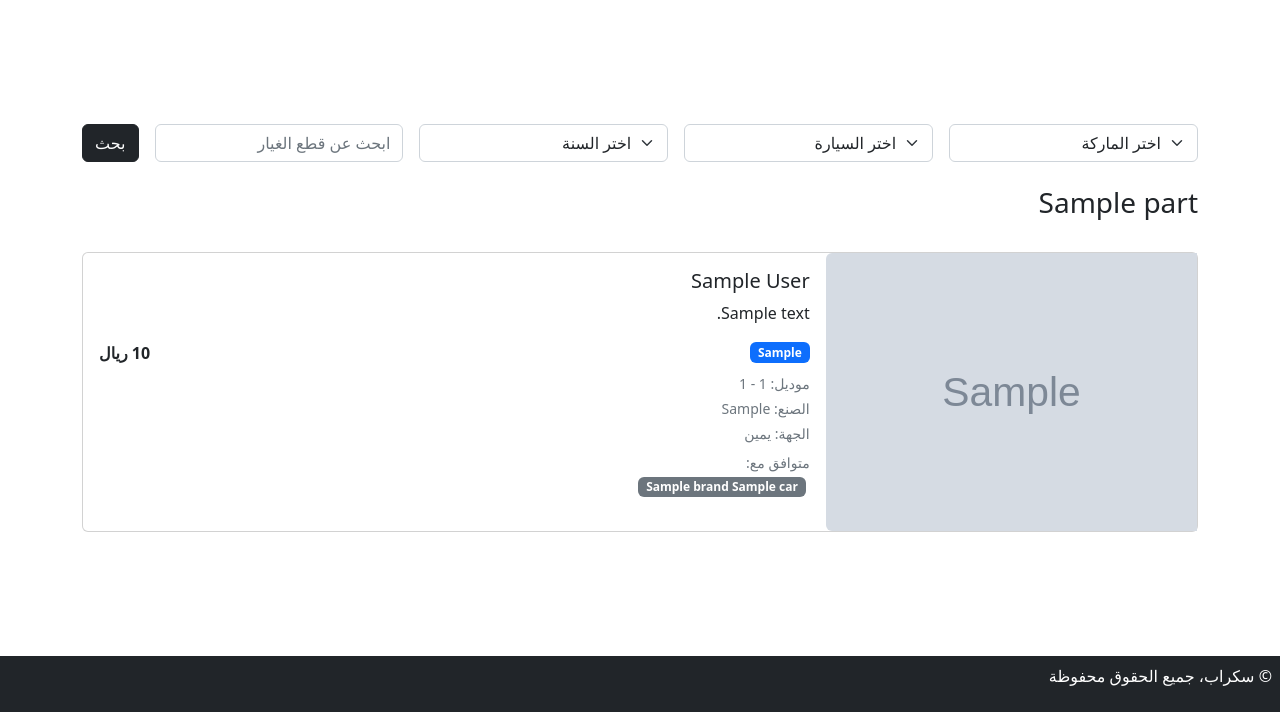
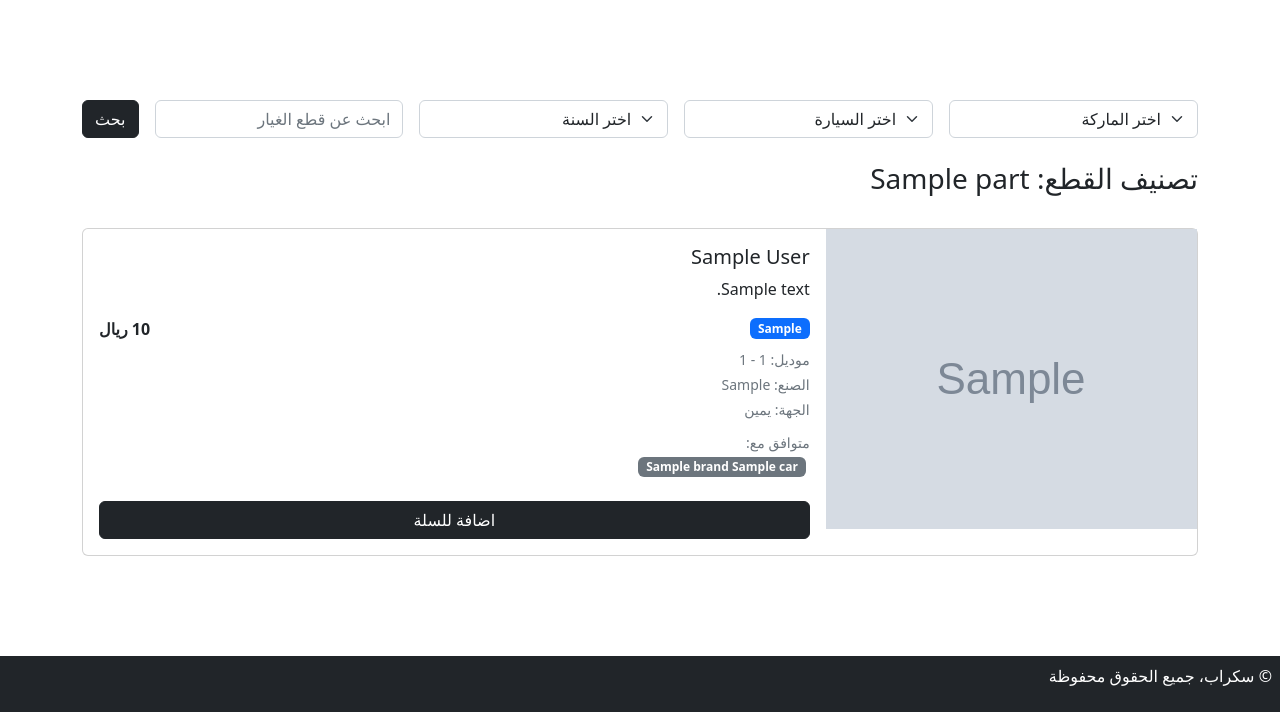
Before and after one commit to osama-fahd/ScrapProject, a Django app: page /autoparts/products/1/ in a window 1280 px wide. Shown: the part 88-800 px from the top of the page. Run offline with Django 5.2, Linux system fonts and the light colour scheme; tables that the repository leaves empty hold one stand-in row (values such as "Sample post"); grey boxes marked "Sample" are stand-in pictures.

Commit message:
change style & add to cart button

```diff
--- a/Scrap/autoparts/models.py
+++ b/Scrap/autoparts/models.py
@@ -44,22 +44,28 @@ class Product(models.Model):
     price = models.IntegerField()
     delivery_cost = models.IntegerField(blank=True, null=True)
     description = models.CharField(max_length=2000)
-    image = models.ImageField(upload_to="products_images/", default="products_images/", blank=True)
+    image = models.ImageField(upload_to="products_images/", default="products_images/default.svg", blank=True)
+
+    # method that returns part image if product has no image or has default.svg
+    def get_display_image_url(self):
+        if not self.image or self.image.name == 'products_images/default.svg':
+            return self.part.image.url
+        return self.image.url
 
     def __str__(self) -> str:
         return self.name
 
 
     # class PartCategory(models.TextChoices):
-    #     ENGINES = "Engine & Transmission", "المكينة والقير"
-    #     ELECTRICALS = "Electircal",  "قطع كهربائية"
-    #     EXTERIORS = "Exterior & Body", "البودي"
-    #     LIGHTS = "lights", "الأنوار"
-    #     COOLIINGS = "Cooling & Heating", "التبريد والتكييف"
-    #     INTERIOIR = "Interior & Accessories", "الداخلية والاكسسوارت"
-    #     SUSPENSIONS = "Suspensions", "الميزانية / نظام التعليق"
-    #     MECHANICALS = "Mechanical", "قطع ميكانيكية"
-    #     UNCATEGORIZED = "Uncategorized", "قطع غير مصنفة"
+        # ENGINES = "Engine & Transmission", "المكينة والقير"
+        # ELECTRICALS = "Electircal",  "قطع كهربائية"
+        # EXTERIORS = "Exterior & Body", "البودي"
+        # LIGHTS = "lights", "الأنوار"
+        # COOLIINGS = "Cooling & Heating", "التبريد والتكييف"
+        # INTERIOIR = "Interior & Accessories", "الداخلية والاكسسوارت"
+        # SUSPENSIONS = "Suspensions", "الميزانية / نظام التعليق"
+        # MECHANICALS = "Mechanical", "قطع ميكانيكية"
+        # UNCATEGORIZED = "Uncategorized", "قطع غير مصنفة"
 
 
     # Engine = Part.objects.all().filter(part_category=Part.PartCategory.ENGINES)
--- a/Scrap/autoparts/templates/autoparts/products.html
+++ b/Scrap/autoparts/templates/autoparts/products.html
@@ -50,7 +50,7 @@
     </form>
 
     <!-- Title -->
-    <h1 class="h3 mb-4">{{ chosen_part.name }}</h1>
+    <h1 class="h3 mb-4">تصنيف القطع: {{ chosen_part.name }}</h1>
 </section>
 <section class="container">
     <!-- cards -->
@@ -59,11 +59,11 @@
         <div class="col-12">
             <div class="card">
                 <div class="row g-0">
-                    <div class="col-md-4">
-                        <img src="{{ product.image.url }}" class="img-fluid rounded-start object-fit-cover h-100" alt="{{ product.name }}">
+                    <div class="col-md-4 product-card-image">
+                        <img src="{{ product.get_display_image_url }}" class="" alt="{{ product.name }}">
                     </div>
                     <div class="col-md-8">
-                        <div class="card-body">
+                        <div class="card-body h-100 d-flex flex-column justify-content-between">
                             <h5 class="card-title">{{ product.seller.company_name }}</h5>
                             <p class="card-text">{{ product.description }}</p>
                             <div class="d-flex justify-content-between align-items-center mb-2">
@@ -83,6 +83,9 @@
                                 <span class="badge bg-secondary me-1">{{ car.brand.name }} {{ car.name }}</span>
                                 {% endfor %}
                             </div>
+                            <div class="mt-4">
+                                <a href="{% url 'customer:add_cart' product.id %}" class="btn btn-dark w-100">اضافة للسلة</a>
+                            </div>
                         </div>
                     </div>
                 </div>
--- a/Scrap/autoparts/views.py
+++ b/Scrap/autoparts/views.py
@@ -5,6 +5,8 @@ import random
 from .models import Category, Part, Product
 from Vehicle.models import Car, Brand
 from accounts.models import ProfileSeller
+from django.core.paginator import Paginator
+from django.contrib import messages
 
 # Create your views here.
 def all_parts_view(request: HttpRequest):
@@ -20,6 +22,12 @@ def products_view(request: HttpRequest, part_id):
 
     # Start with all products for this part
     products = Product.objects.filter(part=chosen_part)
+
+    # Show no products availble for this part if there is no products
+    if not products:
+        messages.warning(request, "لا تتوفر منتجات معروضة حالياً ضمن القطعة المختارة، بامكانكم تصفح باقي القطع", "alert-warning")
+        return redirect("main:home_view")
+
 
     # Get min and max years from the products
     year_range = products.aggregate(
--- a/Scrap/main/static/css/style.css
+++ b/Scrap/main/static/css/style.css
@@ -36,6 +36,19 @@ section {
     object-fit: contain;
 }
 
+/* products card */
+.product-card-image {
+    height: 300px;
+    overflow: hidden;
+}
+
+.product-card-image img {
+    width: 100%;
+    height: 100%;
+    object-fit: cover;
+    object-position: center;
+}
+
 /* forms */
 form h5 {
     margin-top: 1rem;
```
